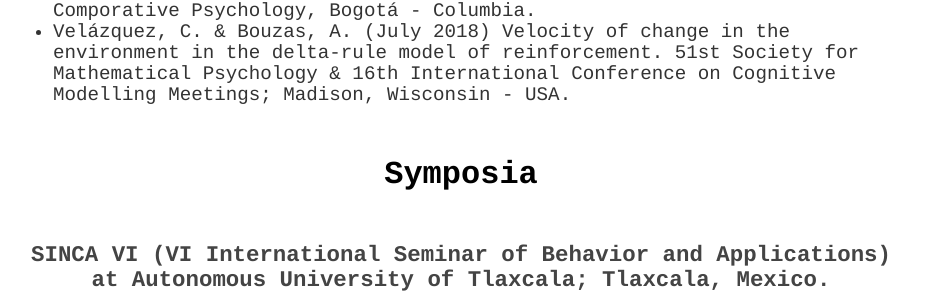
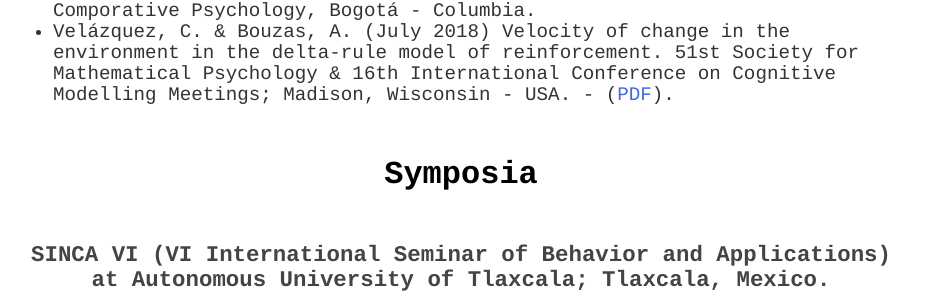
Before and after one commit to BouzasLab25/bouzaslab25.github.io, a Jekyll site: the page built from publications/index.html, in a window 1280 px wide and 900 px high, scrolled down 1094 px. Shown: the part 239-532 px from the top of the window, without its empty margins (179-1114 px from the left). Built offline with Jekyll 4.4.1, drawn with Linux system fonts in a browser that asks for light colours.

Commit message:
Update index.html

```diff
--- a/publications/index.html
+++ b/publications/index.html
@@ -38,7 +38,7 @@
 
 	<li class='ho' >Segura, A. & Bouzas, A. (September 2014) Coordinación: Patrones de actos extendidos en el tiempo. 17th Meeting of the International Societay for Comporative Psychology, Bogotá - Columbia.</li>
 
-	<li class='ho' >Velázquez, C. & Bouzas, A. (July 2018) Velocity of change in the environment in the delta-rule model of reinforcement. 51st Society for Mathematical Psychology & 16th International Conference on Cognitive Modelling Meetings; Madison, Wisconsin - USA.</li>
+	<li class='ho' >Velázquez, C. & Bouzas, A. (July 2018) Velocity of change in the environment in the delta-rule model of reinforcement. 51st Society for Mathematical Psychology & 16th International Conference on Cognitive Modelling Meetings; Madison, Wisconsin - USA. - (<a class='link' href="/presentations/Carlos_MathPsychICCM 2018.pdf" target="_blank">PDF</a>).</li>
 	</ul>
 
 
```
